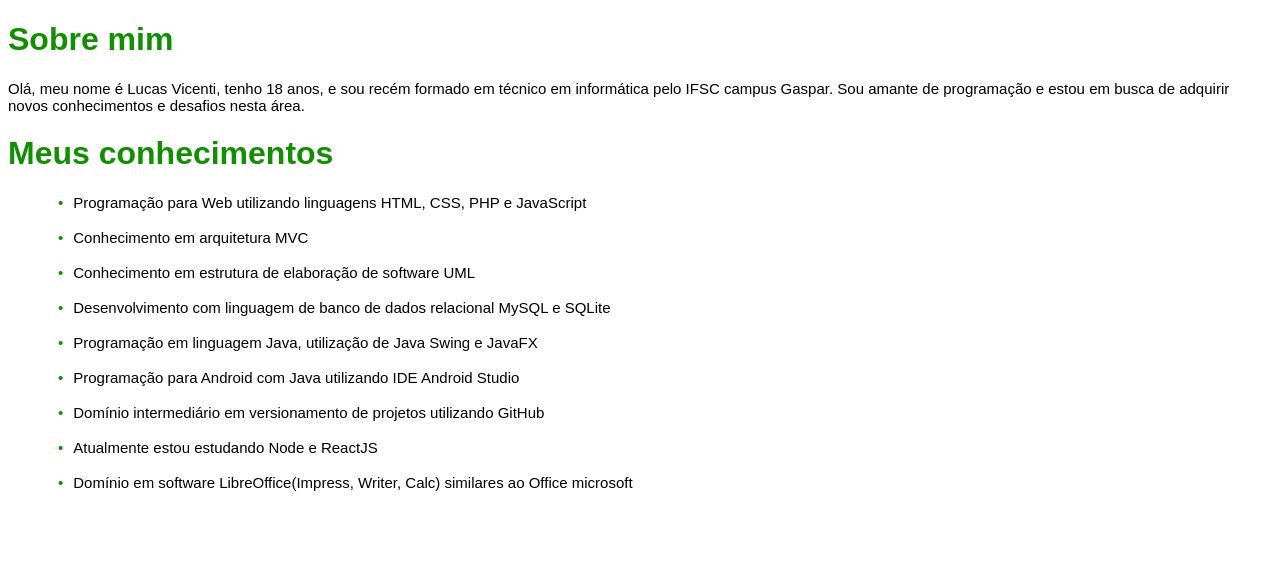
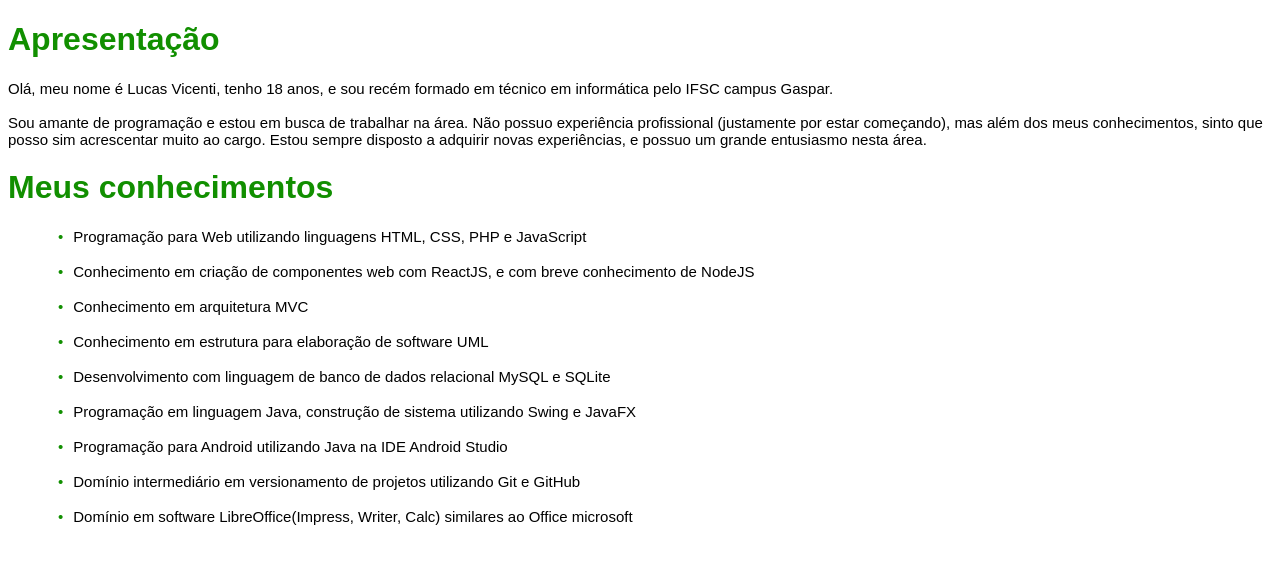
Before and after one commit to LucasVicenti12/Meu-Site, a plain HTML site: page sobre_mim.html in a window 1280 px wide. Drawn offline with Linux system fonts and the light colour scheme.

Commit message:
Upadate informations

```diff
--- a/sobre_mim.html
+++ b/sobre_mim.html
@@ -8,20 +8,19 @@
     <title>Document</title>
 </head>
 <body>
-    <h1>Sobre mim</h1>
-    <p>Olá, meu nome é Lucas Vicenti, tenho 18 anos, e sou recém formado em técnico em informática pelo IFSC campus Gaspar.
-        Sou amante de programação e estou em busca de adquirir novos conhecimentos e desafios nesta área.
+    <h1>Apresentação</h1>
+    <p>Olá, meu nome é Lucas Vicenti, tenho 18 anos, e sou recém formado em técnico em informática pelo IFSC campus Gaspar. <br><br> Sou amante de programação e estou em busca de trabalhar na área. Não possuo experiência profissional (justamente por estar começando), mas além dos meus conhecimentos, sinto que posso sim acrescentar muito ao cargo. Estou sempre disposto a adquirir novas experiências, e possuo um grande entusiasmo nesta área.
     </p>
     <h1>Meus conhecimentos</h1>
     <ul>
         <li>Programação para Web utilizando linguagens HTML, CSS, PHP e JavaScript</li> <br>
+        <li>Conhecimento em criação de componentes web com ReactJS, e com breve conhecimento de NodeJS</li> <br>
         <li>Conhecimento em arquitetura MVC</li> <br>
-        <li>Conhecimento em estrutura de elaboração de software UML</li> <br>
+        <li>Conhecimento em estrutura para elaboração de software UML</li> <br>
         <li>Desenvolvimento com linguagem de banco de dados relacional MySQL e SQLite</li> <br>
-        <li>Programação em linguagem Java, utilização de Java Swing e JavaFX</li> <br>
-        <li>Programação para Android com Java utilizando IDE Android Studio</li> <br>
-        <li>Domínio intermediário em versionamento de projetos utilizando GitHub</li> <br>
-        <li>Atualmente estou estudando Node e ReactJS</li> <br>
+        <li>Programação em linguagem Java, construção de sistema utilizando Swing e JavaFX</li> <br>
+        <li>Programação para Android utilizando Java na IDE Android Studio</li> <br>
+        <li>Domínio intermediário em versionamento de projetos utilizando Git e GitHub</li> <br>
         <li>Domínio em software LibreOffice(Impress, Writer, Calc) similares ao Office microsoft</li>
     </ul>
 </body>
--- a/styles/style.css
+++ b/styles/style.css
@@ -119,6 +119,11 @@ iframe{
     width: 60vw;
     height: 70vh;
 }
+.titulo-conhecimentos{
+    color: rgb(17, 143, 0);
+    font-size: 17px;
+    font-family: Arial;
+}
 
 @keyframes img_perfil{
     to{
--- a/styles/style_repositorios.css
+++ b/styles/style_repositorios.css
@@ -16,6 +16,9 @@ a{
 a:hover{
     animation: link_git 1s forwards;
 }
+img{
+    width: 70vw;
+}
 
 @keyframes link_git{
     to{
```
Also changed, not shown: index.html (+3 -3 lines), repositorios.html (+4 -2 lines), images/AddTela_CloneGatry.png (added), images/android.png (deleted), images/androidstudio.svg (added), images/mainTela_CloneGatry.png (added), images/mysql.svg (added), images/react.svg (added), images/sqlite.svg (added), 1 other file.
